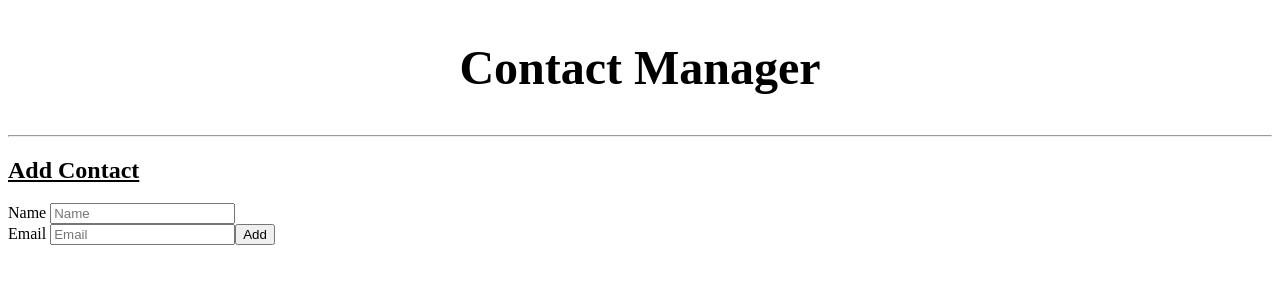
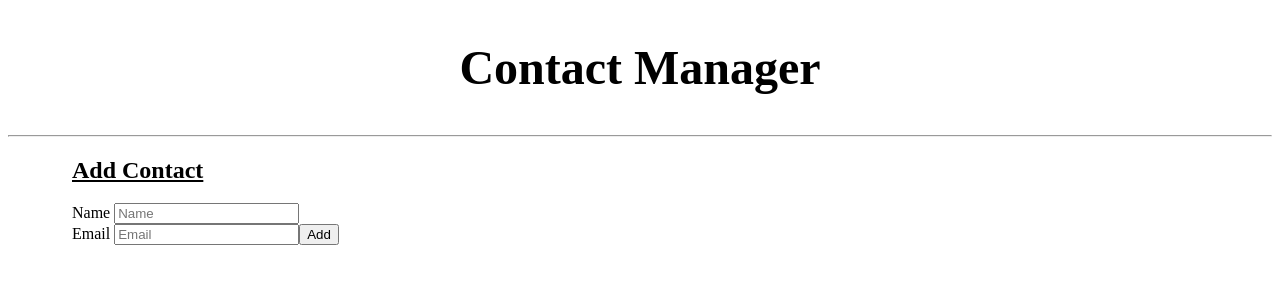
Before and after one commit to Moonijaz/React-js, a React (Vite) app in the folder Contact-manager/: page / in a window 1280 px wide. Shown: the top 300 px of the page. Built offline with nearby package versions, Linux system fonts and the light colour scheme.

Commit message:
Add css to ui-main

```diff
--- a/Contact-manager/src/Components/AddContact.css
+++ b/Contact-manager/src/Components/AddContact.css
@@ -1,5 +1,5 @@
 .ui-main{
-    margin-left: 0rem;
+    margin-left: 4rem;
 }
 .ui-main .h1{
     text-decoration: underline;
```
